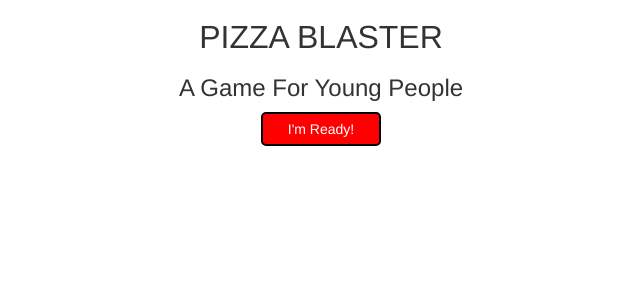
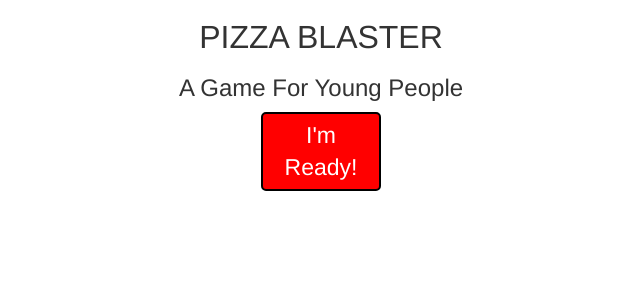
Before and after one commit to devinmcginty/PizzaBlaster, a Python web app: template web/templates/index.html in a window 1280 px wide. Shown: the part 120-420 px from the top of the page, without its empty margins (319-959 px from the left). Run offline with Jinja, Linux system fonts and the light colour scheme; the template is opened without the code that fills it, so the values that code supplies are empty; some libraries are stand-ins or nearby versions.

Commit message:
More styling

```diff
--- a/web/css/pb.css
+++ b/web/css/pb.css
@@ -7,8 +7,7 @@ h1 {
 h2 {
     font-size: 24px;
 }
-a:link {
-    color: black;
+a {
     text-decoration: none;
 }
 
@@ -25,13 +24,14 @@ a:link {
 }
 
 .button {
+    color: white;
     text-align: center;
+    font-size: 23px;
     background-color: red;
     border: 2px solid black;
     margin-left: auto;
     margin-right: auto;
     padding: 5px;
-    color: white;
     border-radius: 5px;
 }
 
--- a/web/templates/choice.html
+++ b/web/templates/choice.html
@@ -2,6 +2,11 @@
 {% block title %}Have you played?{% endblock %}
 
 {% block content %}
+    <style type="text/css">
+    a {
+      color: white;
+    }
+    </style>
     <h2>Welcome to Pizza Blaster. Have you played before?</h2>
     <form method="post" enctype="multipart/form-data" action="{{ upload_url }}">
       <p>
```
